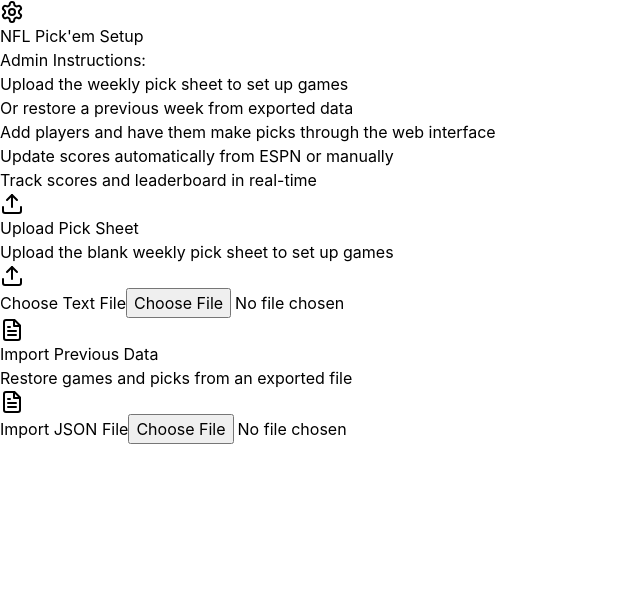
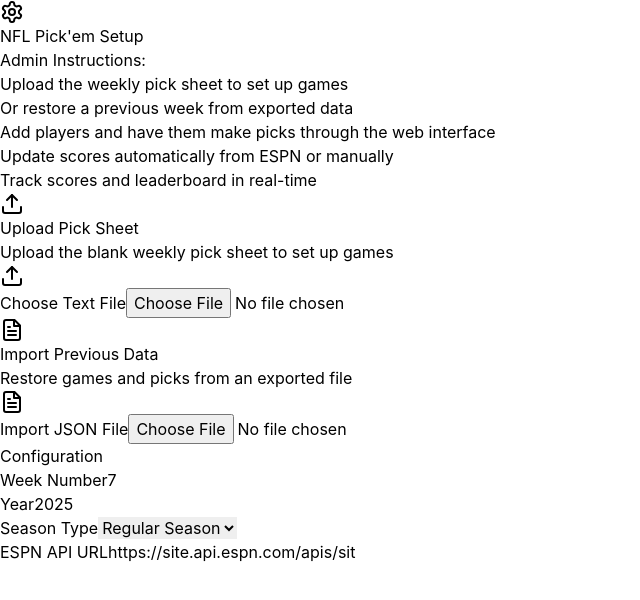
Before and after one commit to cweinberg-hbs/nfl-pickem, a React (Vite) app: page / in a window 1280 px wide. Shown: the top 600 px of the page, without its empty margins (0-640 px from the left). Built offline with nearby package versions, Linux system fonts and the light colour scheme.

Commit message:
Parameterizes espn api URL

```diff
--- a/src/App.jsx
+++ b/src/App.jsx
@@ -12,6 +12,7 @@ const App = () => {
   const [weekNumber, setWeekNumber] = useState('7');
   const [year, setYear] = useState('2025');
   const [seasonType, setSeasonType] = useState('2');
+  const [espnApiUrl, setEspnApiUrl] = useState('https://site.api.espn.com/apis/site/v2/sports/football/nfl/scoreboard');
   const [isAdminMode, setIsAdminMode] = useState(true);
   const [isLoading, setIsLoading] = useState(true);
 
@@ -58,6 +59,12 @@ const App = () => {
   }, [seasonType, isLoading]);
 
   React.useEffect(() => {
+    if (!isLoading) {
+      saveToStorage('pickem-espn-api-url', espnApiUrl);
+    }
+  }, [espnApiUrl, isLoading]);
+
+  React.useEffect(() => {
     if (!isLoading && lastScoreUpdate) {
       saveToStorage('pickem-last-update', lastScoreUpdate.toISOString());
     }
@@ -101,6 +108,12 @@ const App = () => {
       const savedSeasonType = sessionStorage.getItem('pickem-season-type');
       if (savedSeasonType) {
         setSeasonType(savedSeasonType);
+      }
+
+      // Load ESPN API URL
+      const savedEspnUrl = sessionStorage.getItem('pickem-espn-api-url');
+      if (savedEspnUrl) {
+        setEspnApiUrl(savedEspnUrl);
       }
 
       // Load last update
@@ -159,6 +172,7 @@ const App = () => {
       'pickem-week',
       'pickem-year',
       'pickem-season-type',
+      'pickem-espn-api-url',
       'pickem-last-update'
     ];
     keys.forEach(key => sessionStorage.removeItem(key));
@@ -172,6 +186,7 @@ const App = () => {
       weekNumber,
       year,
       seasonType,
+      espnApiUrl,
       lastScoreUpdate: lastScoreUpdate?.toISOString(),
       exportDate: new Date().toISOString()
     };
@@ -217,6 +232,9 @@ const App = () => {
         if (data.seasonType) {
           setSeasonType(data.seasonType);
         }
+        if (data.espnApiUrl) {
+          setEspnApiUrl(data.espnApiUrl);
+        }
         if (data.lastScoreUpdate) {
           setLastScoreUpdate(new Date(data.lastScoreUpdate));
         }
@@ -242,7 +260,8 @@ const App = () => {
 
     setIsLoadingScores(true);
     try {
-      const response = await fetch('https://site.api.espn.com/apis/site/v2/sports/football/nfl/scoreboard?dates=2025&seasontype=2&week=7');
+      const apiUrl = `${espnApiUrl}?dates=${year}&seasontype=${seasonType}&week=${weekNumber}`;
+      const response = await fetch(apiUrl);
 
       if (!response.ok) {
         throw new Error('Failed to fetch scores');
@@ -673,6 +692,62 @@ const App = () => {
                 </label>
               </div>
 
+              <div className="border-2 border-dashed border-gray-300 rounded-lg p-8">
+                <h3 className="text-lg font-semibold text-gray-700 mb-4">
+                  Configuration
+                </h3>
+                <div className="grid grid-cols-1 md:grid-cols-3 gap-4 mb-4">
+                  <div>
+                    <label className="block text-sm font-medium text-gray-700 mb-2">
+                      Week Number
+                    </label>
+                    <input
+                      type="number"
+                      value={weekNumber}
+                      onChange={(e) => setWeekNumber(e.target.value)}
+                      className="w-full px-3 py-2 border border-gray-300 rounded-lg focus:ring-2 focus:ring-blue-500 focus:border-transparent"
+                    />
+                  </div>
+                  <div>
+                    <label className="block text-sm font-medium text-gray-700 mb-2">
+                      Year
+                    </label>
+                    <input
+                      type="number"
+                      value={year}
+                      onChange={(e) => setYear(e.target.value)}
+                      className="w-full px-3 py-2 border border-gray-300 rounded-lg focus:ring-2 focus:ring-blue-500 focus:border-transparent"
+                    />
+                  </div>
+                  <div>
+                    <label className="block text-sm font-medium text-gray-700 mb-2">
+                      Season Type
+                    </label>
+                    <select
+                      value={seasonType}
+                      onChange={(e) => setSeasonType(e.target.value)}
+                      className="w-full px-3 py-2 border border-gray-300 rounded-lg focus:ring-2 focus:ring-blue-500 focus:border-transparent"
+                    >
+                      <option value="1">Preseason</option>
+                      <option value="2">Regular Season</option>
+                      <option value="3">Postseason</option>
+                    </select>
+                  </div>
+                </div>
+                <div>
+                  <label className="block text-sm font-medium text-gray-700 mb-2">
+                    ESPN API URL
+                  </label>
+                  <input
+                    type="url"
+                    value={espnApiUrl}
+                    onChange={(e) => setEspnApiUrl(e.target.value)}
+                    className="w-full px-3 py-2 border border-gray-300 rounded-lg focus:ring-2 focus:ring-blue-500 focus:border-transparent"
+                    placeholder="https://site.api.espn.com/apis/site/v2/sports/football/nfl/scoreboard"
+                  />
+                </div>
+              </div>
+
               {uploadMessage && (
                 <div className={`p-3 rounded-lg ${
                   uploadMessage.includes('âœ"') ? 'bg-green-100 border border-green-400 text-green-700' :
```
